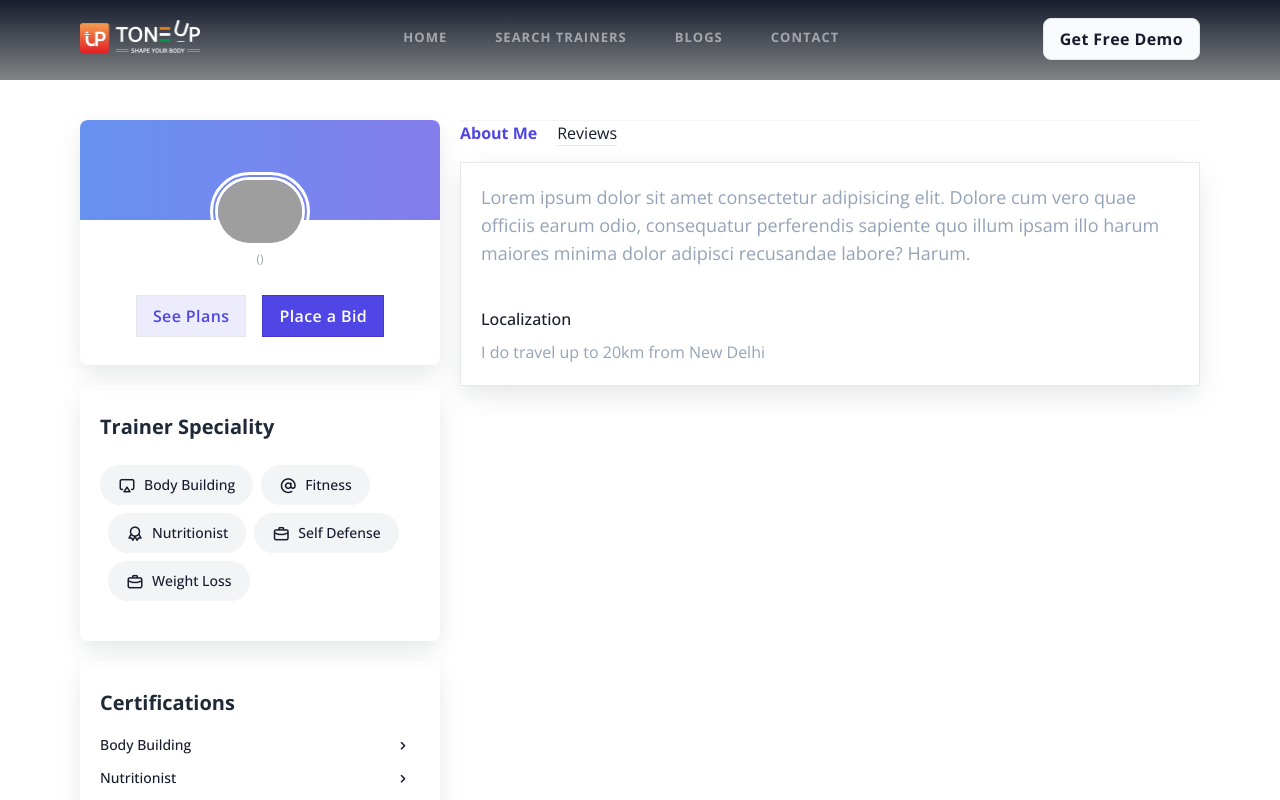
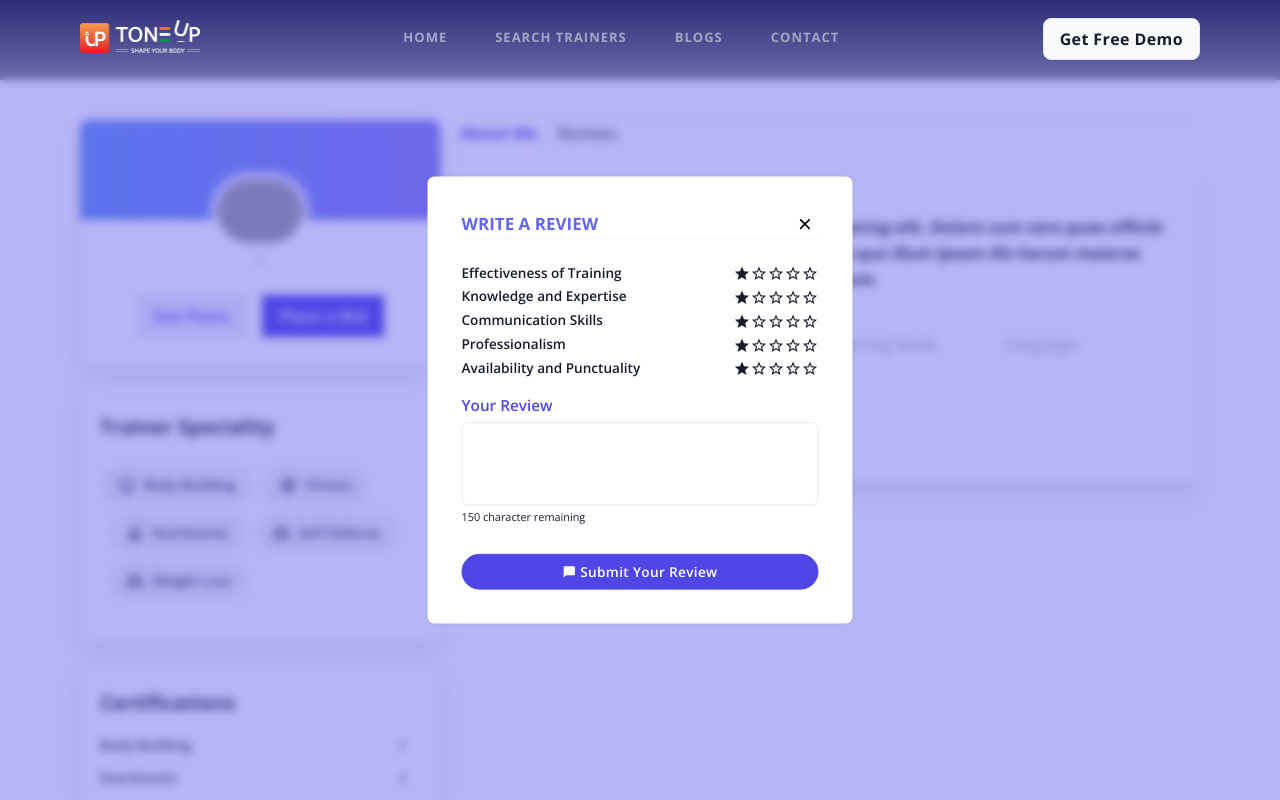
Before and after one commit to khanaslam439/fitness, a Next.js app: page /trainers/1 in a window 1280 px wide. Shown: the top 800 px of the page. Built offline with nearby package versions, Linux system fonts and the light colour scheme; grey boxes are pictures that could not be loaded.

Commit message:
Update UI experience just like review form, about us section and pdf view etc

```diff
--- a/pages/trainers/[profileId].jsx
+++ b/pages/trainers/[profileId].jsx
@@ -1,22 +1,32 @@
-"use client";
+
 import Footer from '@/app/_components/Footer';
 import Header from '@/app/_components/Header';
-import PageHeader from '@/app/_components/PageHeader';
 import ProfileCard from '@/app/_components/ProfileCard';
 import { TRAINER_LIST } from '@/constants/common';
 import { useParams } from 'next/navigation'
-import { useEffect, useState } from 'react';
+import { useCallback, useEffect, useState } from 'react';
 import SliderWidget from '@/app/_components/SliderWidget';
-import Modal from '@/app/_components/Modal';
+import FeatureBadge from '@/app/_components/FeatureBadge';
+import ReviewForm from '@/app/_components/ReviewForm';
 
 export default function ProfileId(){
     const params = useParams();
-    var [trainer, setTrainer] = useState([]);
+    const [trainer, setTrainer] = useState([]);
+    const [isOpen, openForm] = useState(true)
     useEffect(() => {
         const tr_list = TRAINER_LIST.filter(trainer => trainer.id == params?.profileId)
         setTrainer(tr_list[0])
     },[params])
+
     const [activeIndex, setActiveIndex] = useState(0)
+
+    const getFilterData = useCallback(type => {
+        const filterData = trainer?.filters?.filter(el => el.type === type && el);
+        if(!filterData) return []
+        console.log(filterData)
+            return type == 'lang' ? filterData[0].value : [filterData[0].value];
+    },[trainer])
+
     return (
         <>
         <Header />
@@ -43,20 +53,25 @@ export default function ProfileId(){
                                 </li>
                             </ul>
 
-                            <div id="StarterContent" className="mt-4 border bg-white p-5 shadow-lg">
+                            <div id="StarterContent" className="mt-4 rounded-xl bg-white p-5 shadow-xl">
                                 <div className={activeIndex == 0 ? '' : 'hidden'}>
-
-                                    <p className="text-slate-400 text-lg">Lorem ipsum dolor sit amet consectetur adipisicing elit. Dolore cum vero quae officiis earum odio, consequatur perferendis sapiente quo illum ipsam illo harum maiores minima dolor adipisci recusandae labore? Harum.</p>
+                                    <h4 className='text-gray-400 mb-2'>Overview</h4>
+                                    <p className="text-black text-md italic font-bold">Lorem ipsum dolor sit amet consectetur adipisicing elit. Dolore cum vero quae officiis earum odio, consequatur perferendis sapiente quo illum ipsam illo harum maiores minima dolor adipisci recusandae labore? Harum.</p>
+                                    <div className='my-10 grid grid-cols-4'>
+                                    <FeatureBadge data={getFilterData('level')} title={'Level'} />
+                                    <FeatureBadge data={getFilterData('session')} title={'Session'} />
+                                    <FeatureBadge data={getFilterData('mode')} title={'Training Mode'} />
+                                    <FeatureBadge data={getFilterData('lang')} title={'Language'} />
+                                    </div>
                                     <div className='my-10'></div>
-
-                                    <h4 className='text-md font-medium mb-2'>Localization</h4>
-                                    <p className="text-slate-400">I do travel up to 20km from New Delhi</p>
+                                    <h4 className='text-md text-gray-400 mb-2'>Localization</h4>
+                                    <p className="text-black font-bold">I do travel up to 20km from New Delhi</p>
                                 </div>
 
                                 <div className={activeIndex == 1 ? '' : 'hidden'}>
                                     {/* <div className=''></div> */}
-                                    <div className='grid grid-cols-2 w-100'>
-                                        <div className='text-center'>
+                                    <div className='grid grid-cols-12 w-100'>
+                                        <div className='text-center col-span-4'>
                                             <div className='bg-orange-400 font-bold mb-4 rounded w-fit px-7 mx-auto py-2'>4.0</div>
                                             <div>
                                                 <i className='mdi mdi-star text-[21px] text-orange-400'></i>
@@ -66,9 +81,9 @@ export default function ProfileId(){
                                                 <i className='mdi mdi-star-outline text-[21px] text-orange-400'></i>
                                             </div>
                                             <label className='m-0'>Based on 6 Reviews</label>
-                                            <button onClick={() => {}}   className='bg-indigo-400 p-2 px-6 text-white my-4 block mx-auto'>Write a review</button>
+                                            <button onClick={() => openForm(true)}   className='bg-indigo-400 p-2 px-6 text-white my-4 block mx-auto'>Write a review</button>
                                         </div>
-                                        <div>
+                                        <div className='col-span-8'>
                                             <SliderWidget />
                                         </div>
 
@@ -183,7 +198,9 @@ export default function ProfileId(){
                 </div>
             </div>
         </section>
+
         <div className='py-10 bg-white'></div>
+        <ReviewForm isOpen={isOpen} openForm={openForm} />
         <Footer />
         </>
     )
```
